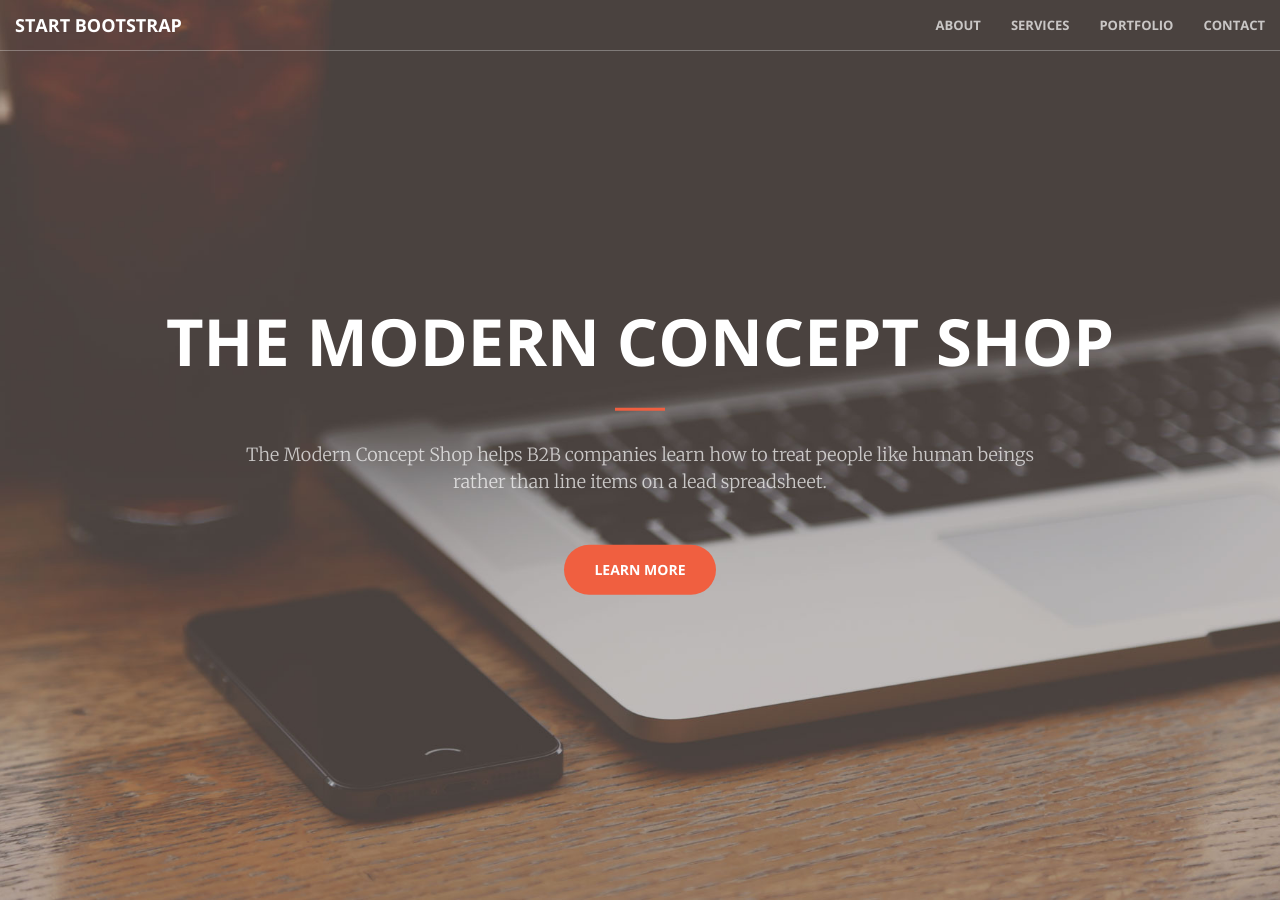
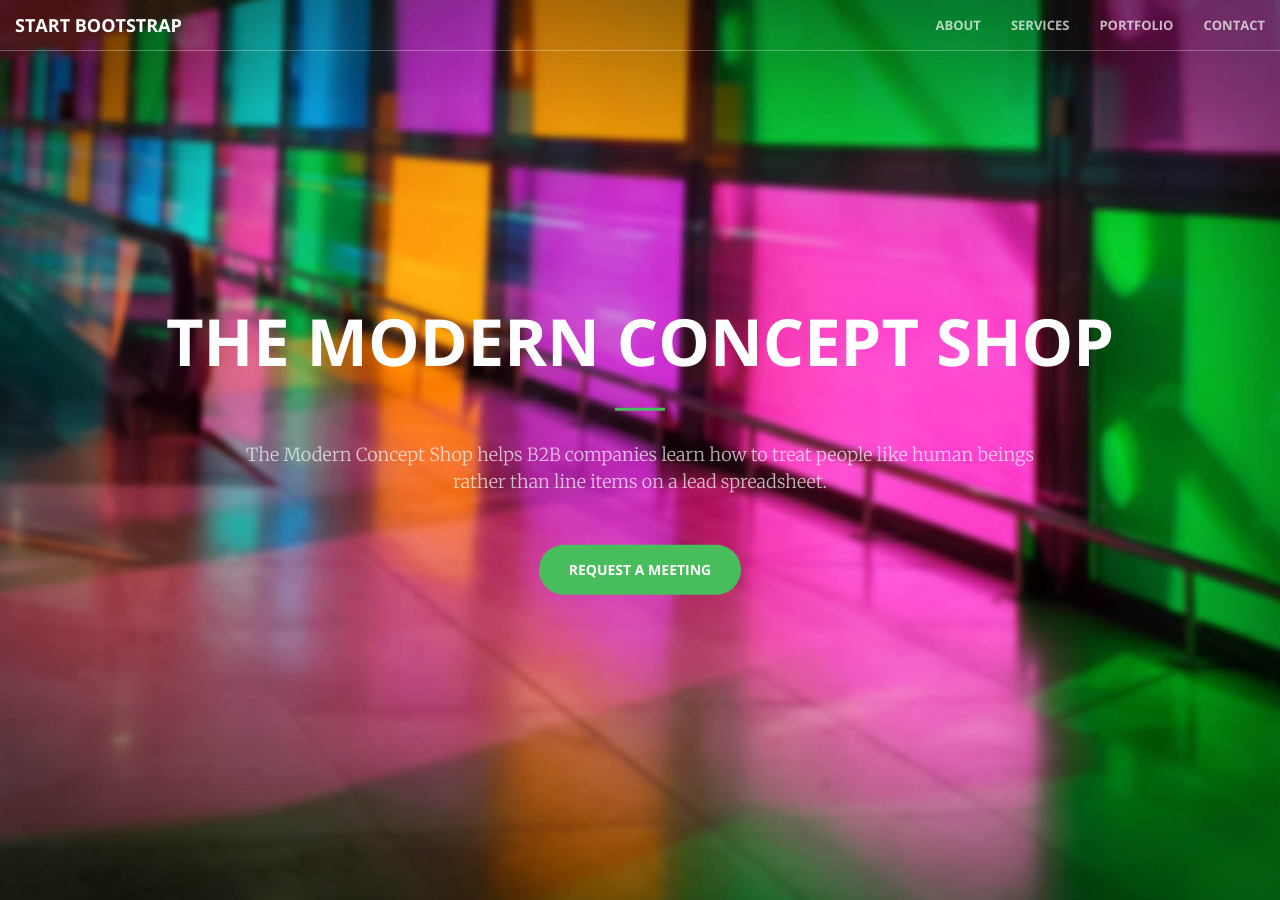
Before and after one commit to JavierArronis/ModernConceptShop, a Jekyll site: the page built from index.html, in a window 1280 px wide and 900 px high. Built offline with Jekyll 4.4.1, drawn with Linux system fonts in a browser that asks for light colours; some of the changed text lies outside the part shown.

Commit message:
Added BG Image to Header and edits to homepage

```diff
--- a/_includes/contact.html
+++ b/_includes/contact.html
@@ -2,7 +2,7 @@
     <div class="container">
         <div class="row">
             <div class="col-lg-8 col-lg-offset-2 text-center">
-                <h2 class="section-heading">Let's Get In Touch!</h2>
+                <h2 class="section-heading">WHERE YOU CAN FIND US</h2>
                 <hr class="primary">
                 <p>Ready to start your next project with us? That's great! Give us a call or send us an email and we will get back to you as soon as possible!</p>
             </div>
--- a/_includes/head.html
+++ b/_includes/head.html
@@ -6,7 +6,7 @@
     <meta name="description" content="">
     <meta name="author" content="">
 
-    <title>Creative - Start Bootstrap Theme</title>
+    <title>The Modern Concept Shop</title>
 
     <!-- Bootstrap Core CSS -->
     <link rel="stylesheet" href="css/bootstrap.min.css" type="text/css">
--- a/_includes/header.html
+++ b/_includes/header.html
@@ -4,7 +4,7 @@
             <h1>The Modern Concept Shop</h1>
             <hr>
             <p>The Modern Concept Shop helps B2B companies learn how to treat people like human beings rather than line items on a lead spreadsheet.</p>
-            <a href="#about" class="btn btn-primary btn-xl page-scroll">Learn More</a>
+            <a href="https://calendly.com/modernconceptshop/30min" class="btn btn-primary btn-xl page-scroll">REQUEST A MEETING</a>
         </div>
     </div>
 </header>
--- a/_includes/services.html
+++ b/_includes/services.html
@@ -2,7 +2,7 @@
     <div class="container">
         <div class="row">
             <div class="col-lg-12 text-center">
-                <h2 class="section-heading">At Your Service</h2>
+                <h2 class="section-heading">WHAT WE DO</h2>
                 <hr class="primary">
             </div>
         </div>
@@ -12,29 +12,29 @@
             <div class="col-lg-3 col-md-6 text-center">
                 <div class="service-box">
                     <i class="fa fa-4x fa-diamond wow bounceIn text-primary"></i>
-                    <h3>Sturdy Templates</h3>
-                    <p class="text-muted">Our templates are updated regularly so they don't break.</p>
+                    <h3>Onsite Team Members</h3>
+                    <p class="text-muted">We are an extension of your team at the events you host or sponsor</p>
                 </div>
             </div>
             <div class="col-lg-3 col-md-6 text-center">
                 <div class="service-box">
                     <i class="fa fa-4x fa-paper-plane wow bounceIn text-primary" data-wow-delay=".1s"></i>
-                    <h3>Ready to Ship</h3>
-                    <p class="text-muted">You can use this theme as is, or you can make changes!</p>
+                    <h3>Trust Builders</h3>
+                    <p class="text-muted">Our unique approach increases the credibility of your message and brand</p>
                 </div>
             </div>
             <div class="col-lg-3 col-md-6 text-center">
                 <div class="service-box">
                     <i class="fa fa-4x fa-newspaper-o wow bounceIn text-primary" data-wow-delay=".2s"></i>
-                    <h3>Up to Date</h3>
-                    <p class="text-muted">We update dependencies to keep things fresh.</p>
+                    <h3>Memorable Experiences</h3>
+                    <p class="text-muted">Meetings with our onsite team combine active listening with personal coaching, leaving a lasting, positive impact on prospects and customers</p>
                 </div>
             </div>
             <div class="col-lg-3 col-md-6 text-center">
                 <div class="service-box">
                     <i class="fa fa-4x fa-heart wow bounceIn text-primary" data-wow-delay=".3s"></i>
-                    <h3>Made with Love</h3>
-                    <p class="text-muted">You have to make your websites with love these days!</p>
+                    <h3>Lead Qualification</h3>
+                    <p class="text-muted">We help validate interest in your products and services</p>
                 </div>
             </div>
         </div>
--- a/css/main.scss
+++ b/css/main.scss
@@ -34,7 +34,7 @@
 // }
 
 // variables.less
-$theme-primary: #F05F40;
+$theme-primary: #47be5b;
 $theme-dark: #222;
 
 // Import partials from `sass_dir` (defaults to `_sass`)
```
Also changed, not shown: img/header.jpg, img/header1.jpg (added), 1 other file.
